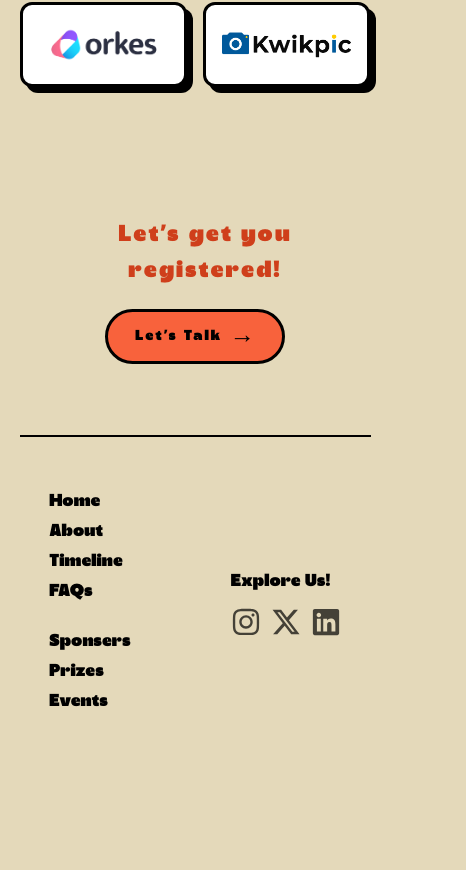
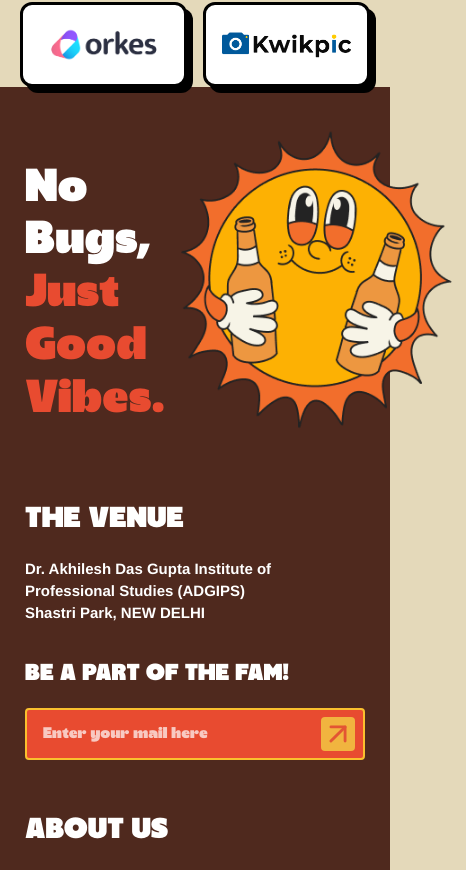
Before and after one commit to GDG-ADGIPS/Hack-Chill-2.0, a React (Vite) app: page / in a window 390 px wide. Shown: the part 4594-5464 px from the top of the page, 466 px wide, since content can reach past the window. Before the commit the page ends 5311 px from the top, so only its background shows below. Built offline with nearby package versions, Linux system fonts and the light colour scheme.

Commit message:
Footer Desktop

```diff
--- a/src/App.css
+++ b/src/App.css
@@ -14,6 +14,13 @@
   font-family: "BeehiveFont";
   src: url("/fonts/HexGirlfriendRegular-KPpA.ttf") format("truetype");
 }
+@font-face {
+  font-family: "Grifter";
+  src: url('fonts/GRIFTER.otf') format('opentype');
+  font-weight: normal;
+  font-style: normal;
+}
+
 :root {
   --bg-color: #e4d9ba;
   --brand-color: #4f291e;
--- a/src/components/Footer/Footer.css
+++ b/src/components/Footer/Footer.css
@@ -1,188 +1,211 @@
-/* @import url("https://fonts.googleapis.com/css2?family=Space+Mono:wght@400&display=swap"); */
-footer{
-  margin-top: 50px;
-  min-height: 300px;
-  width:100%;
-  overflow-x:hidden ;
-
-  /* background-color: orange; */
-  box-sizing: border-box;
+.footer {
+  background-color: #4F291E;
+  color: white;
+  /* height: 800px; */
+  /* font-family: Arial, sans-serif ; */
 }
 
-.main-footer{
-  /* background-color: rgb(56, 38, 6); */
-  height: 100%;
-  width:100% ;
-  display: flex;
-  justify-content: center;
-  align-items: center;
-  gap: 30px;
-  border-top: 3px solid black ;
-}
-.main-footer-left{
-  border-right: 3px solid black;
-  /* background-color: red; */
-  width: 60%;
-  height: 300px;
-  display: flex;
-  justify-content: center;
-  align-items: center;
-  padding: 20px;
-
-}
-.main-footer-left h2{
-  font-size: 40px;
-  letter-spacing: 2px;
-  color: #cf3f1b;
-  cursor: default;
-  width: auto;
-  /* background-color: rgb(240, 162, 18); */
-  padding-bottom: 20px;
-  padding-left: 20px;
-}
-.main-footer-left button{
-    background-color:#f8623c;
-    color: var(--black);
-    cursor: pointer;
-    border: .2em solid #000;
-    border-radius: 500px;
-    height: 70px;
-    width: 230px;
-    padding: 10px;
-    line-height: 1;
-    text-decoration: none;
-    transition: all .2s ease-in-out;
-    display: flex;
-    justify-content: center;
-    align-items: center;
-    margin-top: 30px;
-    margin: 0 auto;
-}
-.main-footer-left button:hover {
-  box-shadow: 6px 6px 0 0 black;
-  transform: translate(-8px, -8px);
-}
-.main-footer-left .btn-text{
-font-size:20px;
-letter-spacing: 2px;
+.footer-content {
+  padding: 48px 24px;
 }
 
-.arrow {
-  font-size: 35px;
-  margin-left: 0.3em;
-  transition: 0.4s ease-in-out;
+.header-section {
+  width: 95%;
+  margin: 0 auto;
+  margin-bottom: 48px;
+  display: flex;
+  justify-content: space-between;
+  align-items: center;
+  /* background-color: #644b4b; */
 }
-.main-footer-left button:hover .arrow{
-  transform: translateX(0.2em);
-
-}
-.main-footer-right{
-  /* background-color: green; */
-  height: 100%;
-  display: flex;
-  justify-content: center;
-  align-items: center;
-  padding-top: 50px;
-  gap: 100px;
-  line-height: 40px;
-  font-size: 22px;
-}
-.section-link{
-  /* background-color: orange; */
-  height: 100%;
-  display: flex;
-  /* padding-top:50px ; */
-  align-items: start;
-  justify-content: center;
-  gap: 110px;
-}
-.section-link li{
-  transition: 0.2s ease;
-  cursor: pointer;
-
-}
-.section-link li:hover{
- color:#f8623c;
- transform: scale(1.05);
-
-
-}
-.social{
-  height: 100%;
-  cursor: default;
-  /* background: orange; */
-}
-.icons{
-  display: flex;
-  justify-content: center;
-  align-items: center;
-  gap: 30px;
-  padding-top: 10px;
+.header-section img{
+  width: 302px;
+  height: 326px;
 }
 
-.icons :hover{
-  color: #f8623c;
-}
-@media  (max-width: 1000px) {
-  .main-footer{
-    display: block;
-    /* background-color: orange; */
-    border:none;
-  }
-  .main-footer-left{
-    width: 90%;
-    display: block;
-    /* background-color: rgb(90, 65, 19); */
-    margin: 0 auto;
-    padding-top: 80px;
-    text-align: center;
-    border: none;
-    border-bottom:2px solid black ;
-  }
-  .main
-  .main-footer-left button{
-    margin: 30px auto;
-  }
-  .main-footer-left button .btn-text{
-    font-size: 20px;
-  }
-  .main-footer-right{
-    width: 90%;
-    /* background-color:red; */
-    margin: 0 auto;
-    height:auto;
+.main-heading {
+  font-size: 120px;
+  font-weight:700;
+  line-height: 1.1;
+  width: 950px;
+  margin-bottom: 24px;
+  /* margin-left: 48px; */
+  margin-top: 51px;
+  /* background-color: olive; */
 }
 
-}
-@media (max-width: 600px) {
-  .main-footer-left h2 {
-    font-size: 24px;
+.white-text {
+  color: white;
 }
 
-  .main-footer-left button {
-    width: 180px;
-    height: 55px;
-  }
-  .main-footer-left button .btn-text{
-    font-size: 15px;
+.red-text {
+  color: #e84b30;
 }
 
-  .arrow {
-    font-size: 25px;
+.mascot {
+  width: 120px;
+  height: auto;
 }
 
-  .main-footer-right {
-    font-size: 18px;
-    line-height: 30px;
+.info-sections {
+  display: grid;
+  grid-template-columns: repeat(4, 1fr);
+  gap: 48px;
+  /* background-color: pink; */
+  width: 95%;
+  margin: 0 auto;
+  margin-bottom: 48px;
+}
+.info-sections p,a{
+  font-size: 15px;
+  font-weight: 700;
+  font-family: Helvetica;
+  line-height: 22px;
+  transition: 0.1s ease-in-out;
+}
+.info-sections p:hover,a:hover{
+  color: #E35734;
 }
 
-  .section-link {
-    gap: 20px;
-    flex-direction: column;
+.venue-section h2,
+.about-section h2,
+.contact-section h2 {
+  font-size: 30px;
+  margin-bottom: 16px;
+  font-family: 'Grifter' sans-serif;
+  font-weight: 700;
 }
 
-  .icons {
-    flex-wrap: wrap;
+.signup-section {
+  margin-top: 32px;
+}
+
+.signup-section h3 {
+  font-size: 24px;
+  font-weight: bold;
+  margin-bottom: 16px;
+}
+.email-input-container {
+  position: relative;
+  width: 100%;
+  max-width: 600px;
+}
+
+.email-input {
+  width: 100%;
+  padding: 12px 16px;
+  background-color: #e84b30;
+  border: 2px solid #FAC02E;
+  border-radius: 4px;
+  color: white;
+  padding-right: 40px;
+}
+.email-input:focus {
+  outline: none;
+}
+
+.email-input::placeholder {
+  color: rgba(255, 255, 255, 0.7);
+}
+
+.arrow-container {
+  position: absolute;
+  right: 10px;
+  top: 50%;
+  transform: translateY(-50%);
+  cursor: pointer;
+  opacity: 0.9;
+  transition: 0.2s ease-in;
+}
+
+.arrow-container svg {
+  width: 20px;
+  height: 34px;
+  width: 34px;
+  border-radius: 4px;
+  background-color: #F2C041;
+  color: #E35734;
+}
+
+.arrow-container:hover {
+  opacity: 1;
+}
+
+.about-section ul {
+  list-style: none;
+  padding: 0;
+}
+
+.about-section li,
+.contact-section p {
+  margin-bottom: 8px;
+}
+
+.social-links {
+  display: flex;
+  flex-direction: column;
   gap: 10px;
 }
+
+.social-link {
+  height: 48px;
+  width: 338px;
+  display: flex;
+  justify-content: space-between;
+  align-items: center;
+  font-size: 26px;
+  padding: 16px;
+  border: 2px solid #e84b30;
+  border-radius: 5px;
+  color: #E35734;
+  text-decoration: none;
+  transition: 0.3s ease-in-out;
 }
+
+.social-link:hover {
+  background-color: #e84b30;
+  color: white;
+}
+
+.marquee-container {
+  border-top: 1px solid rgba(255, 255, 255, 0.1);
+  overflow: hidden;
+  padding: 16px 0;
+  background-color: #E2D8BE;
+  color: black;
+}
+
+.marquee-content {
+  display: inline-block;
+  white-space: nowrap;
+  animation: marquee 35s linear infinite;
+}
+
+.marquee-content span {
+  font-size: 40px;
+  font-weight: bold;
+  margin-right: 16px;
+}
+
+@keyframes marquee {
+  0% {
+    transform: translateX(0);
+  }
+  100% {
+    transform: translateX(-50%);
+  }
+}
+
+@media (max-width: 768px) {
+  .main-heading {
+    font-size: 48px;
+  }
+
+  .info-sections {
+    grid-template-columns: 1fr;
+  }
+
+  .footer-content {
+    padding: 24px 16px;
+  }
+}
--- a/src/components/Footer/Footer.jsx
+++ b/src/components/Footer/Footer.jsx
@@ -1,53 +1,103 @@
-import React from 'react'
-import { Link } from 'react-scroll';
-import './Footer.css'
-import { FaFacebook, FaXTwitter, FaInstagram, FaLinkedin } from "react-icons/fa6";
-const Footer = () => {
+import { ArrowUpRight } from "lucide-react";
+import "./Footer.css";
+
+export default function Footer() {
   return (
-    <footer className='footer'>
-      <div className="main-footer">
-        <div className="main-footer-left">
-            <h2>Let's get you registered!</h2>
-            <button><div className='btn-text '>Let's Talk</div> <div className='arrow'>→</div> </button>
+    <div className="footer">
+      <div className="footer-content">
+        <div className="header-section">
+          <h1 className="main-heading">
+            <span className="white-text">No Bugs,</span>
+            <br />
+            <span className="red-text">Just Good Vibes.</span>
+          </h1>
+          <img src="/pics/sun.png" alt="Sun mascot" className="mascot" />
         </div>
-        <div className="main-footer-right">
-        <div className="section-link">
-          <div className="link-col1"><ul>
-            <li><Link to=''>Home</Link></li>
-            <li><Link to='about'>About</Link></li>
-            <li><Link to="timeline" smooth={true} duration={500}>Timeline</Link></li>
-            <li><Link to='' duration={500} smooth={true}>FAQs</Link></li>
-            </ul>
+
+        <div className="info-sections">
+          <div className="venue-section">
+            <h2>THE VENUE</h2>
+            <p>
+              Dr. Akhilesh Das Gupta Institute of Professional Studies (ADGIPS)
+              <br />
+              Shastri Park, NEW DELHI
+            </p>
+
+            <div className="signup-section">
+              <h3>BE A PART OF THE FAM!</h3>
+              <div className="email-input-container">
+                <input
+                  type="email"
+                  placeholder="Enter your mail here"
+                  className="email-input"
+                />
+                <div className="arrow-container">
+                  <ArrowUpRight />
+                </div>
+              </div>
             </div>
-          <div className="link-col2">
+          </div>
+
+          <div className="about-section">
+            <h2>ABOUT US</h2>
             <ul>
-              <li><Link to='' duration={500} smooth={true}>Sponsers</Link></li>
-              <li><Link to='' duration={500} smooth={true}>Prizes</Link></li>
-              <li><Link to='' duration={500} smooth={true}>Events</Link></li>
+              <li><a href="">About Hack&Chill</a></li>
+              <li><a href="">Organizing Team</a></li>
+              <li><a href="">Our Sponsors</a></li>
+              <li><a href="">Previous Sponsors</a></li>
+              <li><a href="">GDG Community</a></li>
+              <li><a href="">Blogs</a></li>
             </ul>
           </div>
+
+          <div className="contact-section">
+            <h2>LET'S TALK FAM</h2>
+            <p><a href="">Questions? Comments?</a></p>
+            <p><a href="">Brand recs? Email us!</a></p>
+            <p><a href="">dscadgitmdelhi@gmail.com</a></p>
+            <br />
+            <div className="call-container">
+  <p>Shoot us a text!</p>
+  <a href="tel:9296000784" className="call-number">929-6000-PUG</a>
+</div>
+
           </div>
-          <div className="social">
-            <h2>Explore Us!</h2>
-            <div className="icons">
-
-      <a href="https://www.instagram.com" target="_blank" rel="noopener noreferrer" className="text-black/70">
-        <FaInstagram size={30} />
-      </a>
-      <a href="https://www.twitter.com" target="_blank" rel="noopener noreferrer" className="text-black/70">
-        <FaXTwitter size={30} />
-      </a>
-      <a href="https://www.linkedin.com" target="_blank" rel="noopener noreferrer" className="text-black/70">
-        <FaLinkedin size={30} />
-      </a>
-            </div>
+          <div className="social-links">
+            <a href="#" className="social-link">
+              <span>INSTAGRAM</span>
+              <ArrowUpRight />
+            </a>
+            <a href="#" className="social-link">
+              <span>LINKEDIN</span>
+              <ArrowUpRight />
+            </a>
+            <a href="#" className="social-link">
+              <span>H&C COMMUNITY</span>
+              <ArrowUpRight />
+            </a>
+            <a href="#" className="social-link">
+              <span>H&C ON X</span>
+              <ArrowUpRight />
+            </a>
           </div>
         </div>
-
       </div>
-      <div className="cr-footer"></div>
-    </footer>
-  )
+      <div className="marquee-container">
+        <div className="marquee-content">
+          <span>HACK&CHILL • हैक एंड चिल • </span>
+          <span>HACK&CHILL • हैक एंड चिल • </span>
+          <span>HACK&CHILL • हैक एंड चिल • </span>
+          <span>HACK&CHILL • हैक एंड चिल • </span>
+          <span>HACK&CHILL • हैक एंड चिल • </span>
+          <span>HACK&CHILL • हैक एंड चिल • </span>
+          <span>HACK&CHILL • हैक एंड चिल • </span>
+          <span>HACK&CHILL • हैक एंड चिल • </span>
+          <span>HACK&CHILL • हैक एंड चिल • </span>
+          <span>HACK&CHILL • हैक एंड चिल • </span>
+          <span>HACK&CHILL • हैक एंड चिल • </span>
+          <span>HACK&CHILL • हैक एंड चिल • </span>
+        </div>
+      </div>
+    </div>
+  );
 }
-
-export default Footer
```
Also changed, not shown: public/fonts/GRIFTER.otf (added), public/pics/sun.png (added). Lines whose indentation alone changed are shown as unchanged.
